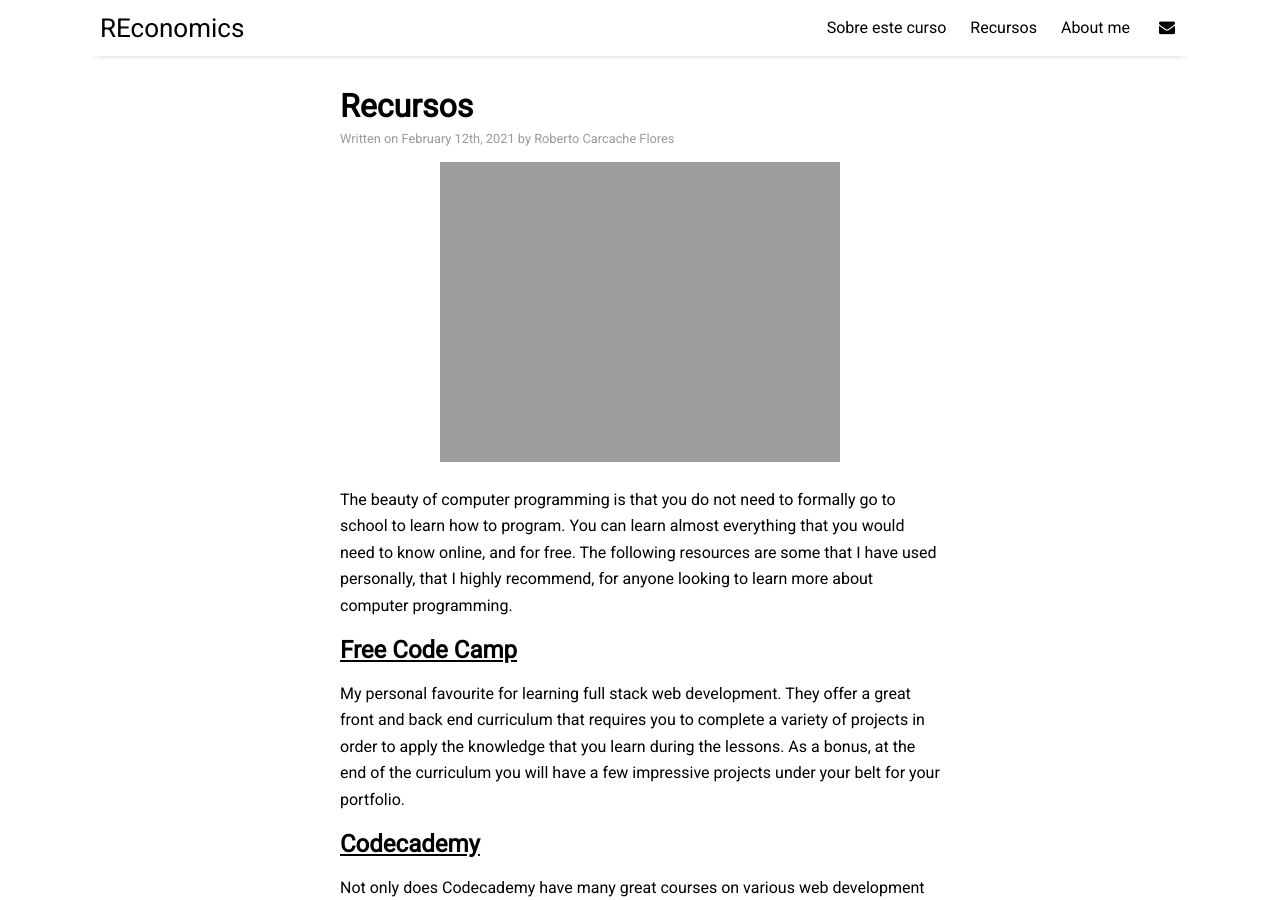
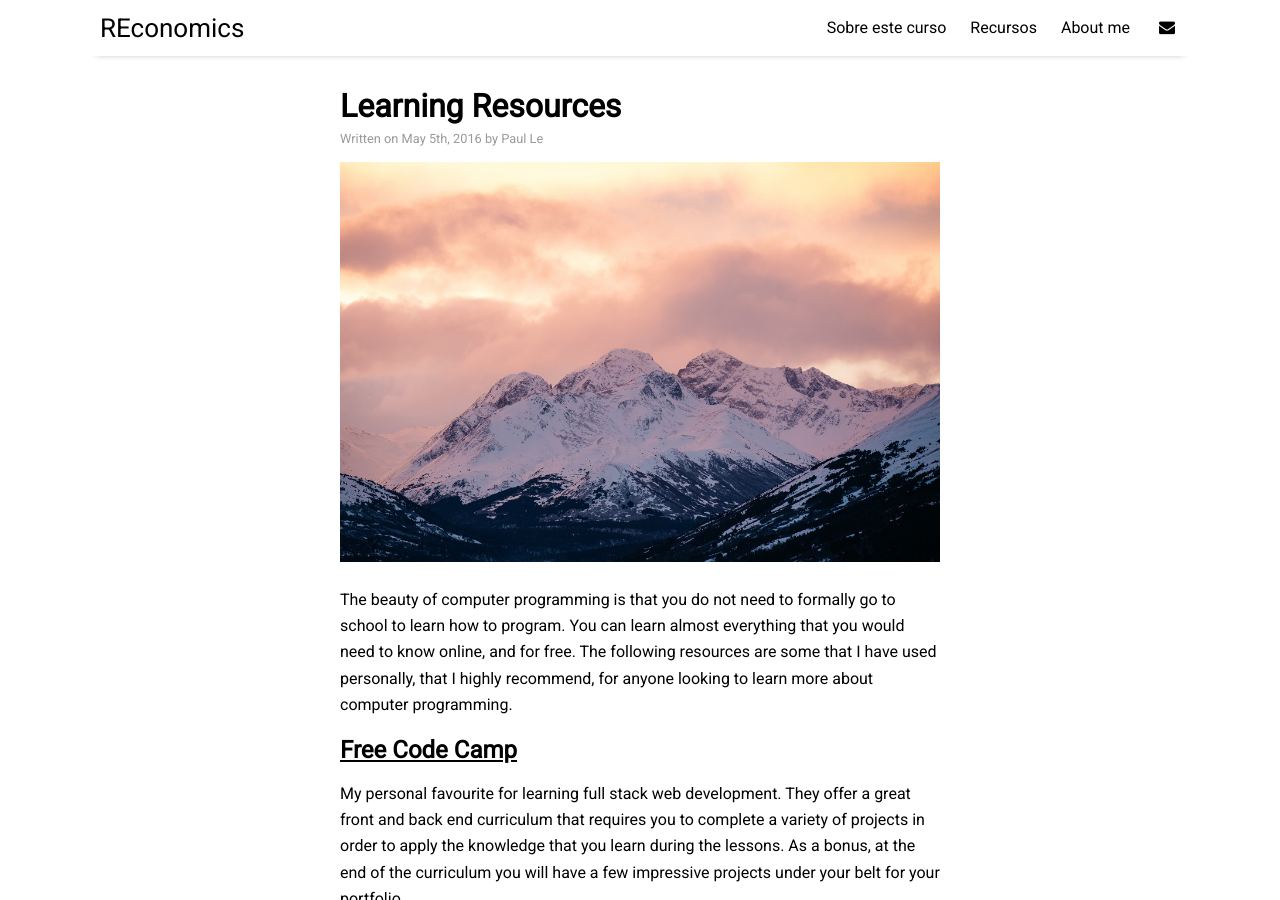
Before and after one commit to JP-Thoma/REconomics, a Jekyll site: the page built from _posts/2016-05-05-learning-resources.md, in a window 1280 px wide and 900 px high. Built offline with Jekyll 4.4.1, drawn with Linux system fonts in a browser that asks for light colours; nearby versions of some CDN libraries.

Commit message:
return to original for resources

```diff
--- a/_posts/2021-2-12-learning-resources.md
+++ b/_posts/2016-05-05-learning-resources.md
@@ -1,10 +1,10 @@
 ---
 layout: post
-title: "Recursos"
-author: "Roberto Carcache Flores"
+title: "Learning Resources"
+author: "Paul Le"
 categories: resources
 tags: [documentation,sample]
-image: recursos.jpg
+image: arctic-4.jpg
 ---
 
 The beauty of computer programming is that you do not need to formally go to school to learn how to program. You can learn almost everything that you would need to know online, and for free. The following resources are some that I have used personally, that I highly recommend, for anyone looking to learn more about computer programming.
```
